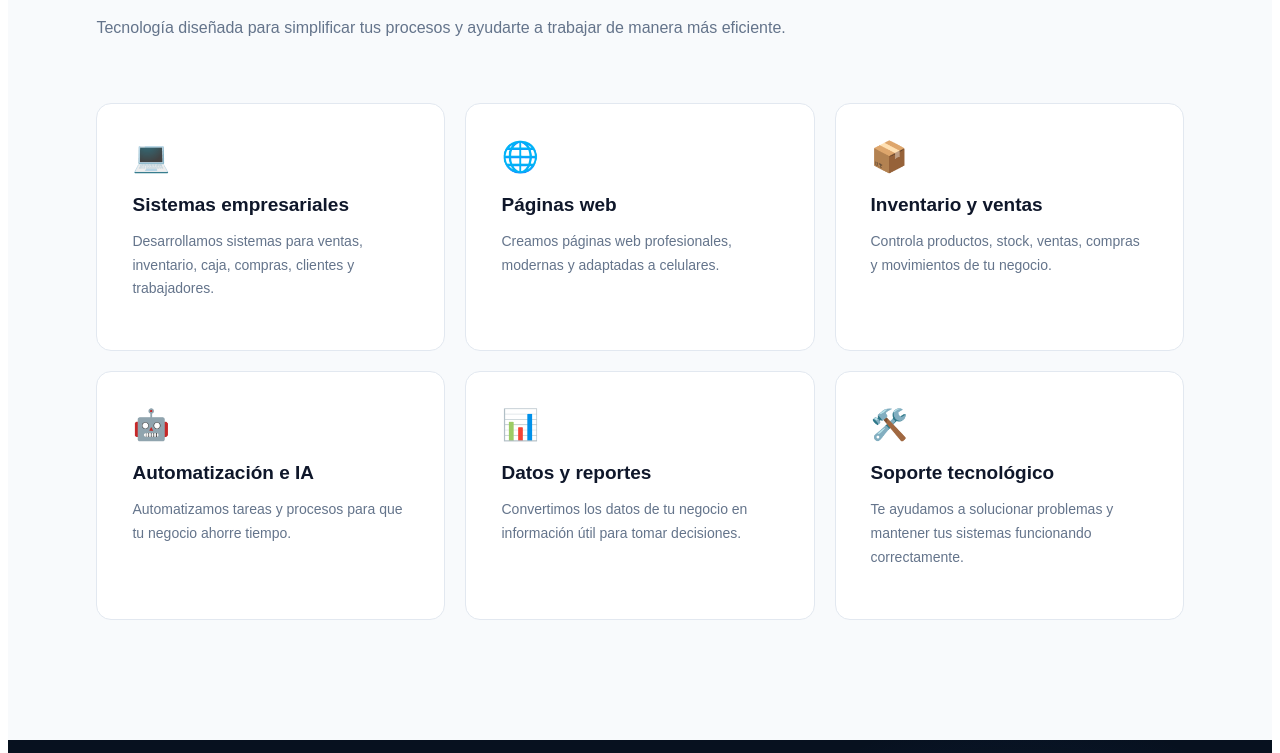
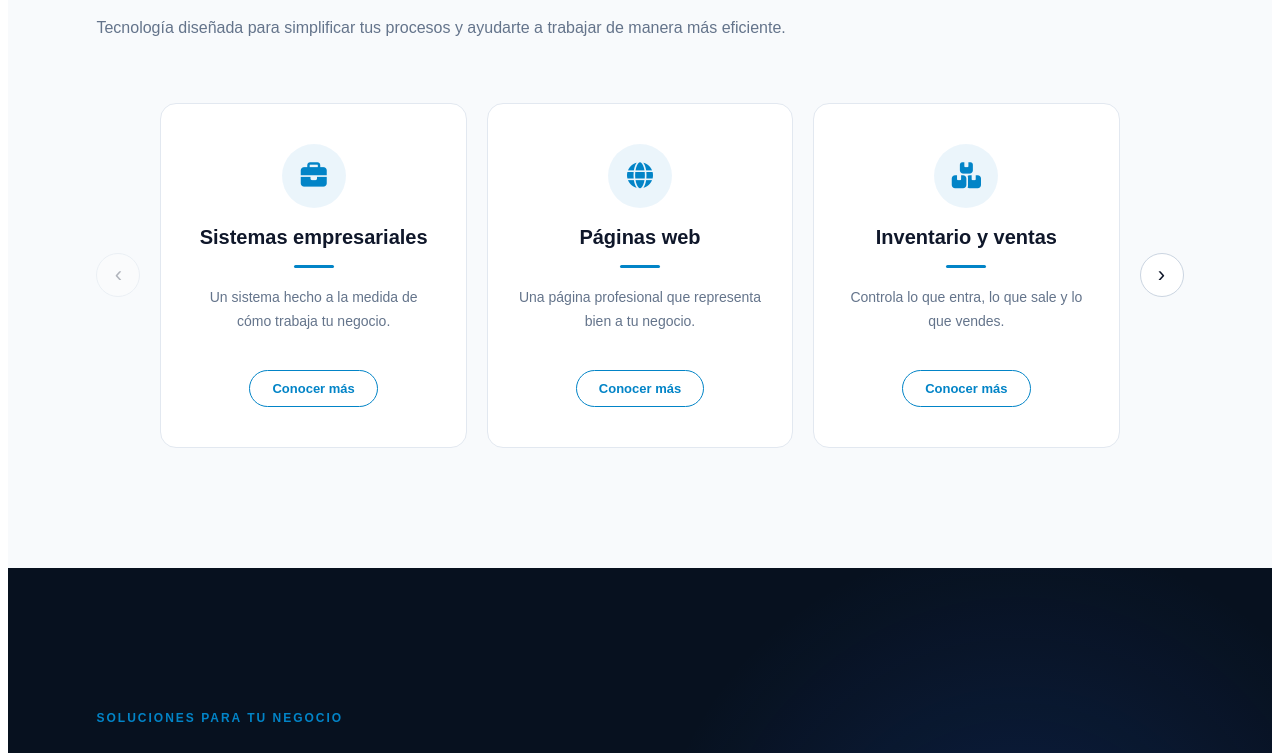
Before and after one commit to acubillascontreras05-coder/nexora, an Angular app: page / in a window 1280 px wide. Shown: the part 2100-2853 px from the top of the page. Built offline with nearby package versions, Linux system fonts and the light colour scheme.

Commit message:
Menu movil con hamburguesa y fondo animado

```diff
--- a/angular.json
+++ b/angular.json
@@ -39,7 +39,7 @@
                 {
                   "type": "anyComponentStyle",
                   "maximumWarning": "15kB",
-                  "maximumError": "25kB"
+                  "maximumError": "25git add .kB"
                 }
               ],
               "outputHashing": "all"
--- a/src/app/app.css
+++ b/src/app/app.css
@@ -1128,3 +1128,126 @@ a.secondary-btn {
   }
 
 }
+.carousel-wrapper {
+  display: flex;
+  align-items: center;
+  gap: 20px;
+  max-width: 1200px;
+  margin: 0 auto;
+}
+
+.carousel-track {
+  flex: 1;
+  display: grid;
+  grid-template-columns: repeat(3, 1fr);
+  gap: 20px;
+}
+
+.carousel-card {
+  padding: 40px 30px;
+  background: #ffffff;
+  border: 1px solid #e2e8f0;
+  border-radius: 16px;
+  text-align: center;
+  cursor: pointer;
+  transition: 0.3s;
+}
+
+.carousel-card:hover {
+  transform: translateY(-8px);
+  box-shadow: 0 20px 50px rgba(15,23,42,0.08);
+  border-color: #bae6fd;
+}
+
+.carousel-icon {
+  font-size: 40px;
+  margin-bottom: 18px;
+}
+
+.carousel-card h3 {
+  font-size: 20px;
+  margin: 0 0 16px;
+  color: #0f172a;
+}
+
+.carousel-divider {
+  width: 40px;
+  height: 3px;
+  background: #0284c7;
+  margin: 0 auto 18px;
+  border-radius: 2px;
+}
+
+.carousel-card p {
+  color: #64748b;
+  font-size: 14px;
+  line-height: 1.7;
+  margin-bottom: 24px;
+  min-height: 60px;
+}
+
+.carousel-btn {
+  display: inline-block;
+  padding: 10px 22px;
+  border: 1px solid #0284c7;
+  border-radius: 50px;
+  color: #0284c7;
+  font-size: 13px;
+  font-weight: 600;
+  transition: 0.3s;
+}
+
+.carousel-card:hover .carousel-btn {
+  background: #0284c7;
+  color: #ffffff;
+}
+
+.carousel-arrow {
+  width: 44px;
+  height: 44px;
+  border-radius: 50%;
+  border: 1px solid #cbd5e1;
+  background: #ffffff;
+  color: #0f172a;
+  font-size: 22px;
+  cursor: pointer;
+  transition: 0.3s;
+  flex-shrink: 0;
+}
+
+.carousel-arrow:hover:not(:disabled) {
+  background: #0284c7;
+  color: #ffffff;
+  border-color: #0284c7;
+}
+
+.carousel-arrow:disabled {
+  opacity: 0.3;
+  cursor: not-allowed;
+}
+
+@media (max-width: 900px) {
+  .carousel-track {
+    grid-template-columns: 1fr;
+  }
+}
+.carousel-icon {
+  width: 64px;
+  height: 64px;
+  margin: 0 auto 18px;
+
+  display: flex;
+  align-items: center;
+  justify-content: center;
+
+  border-radius: 50%;
+  background: rgba(2, 132, 199, 0.08);
+  color: #0284c7;
+}
+
+.carousel-icon i {
+  font-size: 26px;
+}
+.problem-card {
+  cursor: pointer;
+}
--- a/src/app/home/home.component.html
+++ b/src/app/home/home.component.html
@@ -24,12 +24,12 @@
     <div class="hero-buttons">
 
       <a href="https://wa.me/51907520777?text=Hola%2C%20quiero%20solicitar%20una%20asesor%C3%ADa%20para%20mi%20negocio." target="_blank" rel="noopener" class="primary-btn">
-  Solicitar asesoría
-</a>
+        Solicitar asesoría
+      </a>
 
       <a href="#soluciones" class="secondary-btn">
-  Conocer más
-</a>
+        Conocer más
+      </a>
 
     </div>
 
@@ -110,6 +110,8 @@
   </div>
 
 </section>
+
+
 <!-- ================================
      PROBLEMAS QUE RESOLVEMOS
 ================================ -->
@@ -138,7 +140,7 @@
 
   <div class="problems-grid">
 
-    <article class="problem-card">
+    <article class="problem-card" routerLink="/soluciones/inventario">
 
       <div class="problem-number">
         01
@@ -161,7 +163,7 @@
     </article>
 
 
-    <article class="problem-card">
+    <article class="problem-card" routerLink="/soluciones/ventas">
 
       <div class="problem-number">
         02
@@ -184,7 +186,7 @@
     </article>
 
 
-    <article class="problem-card">
+    <article class="problem-card" routerLink="/soluciones/presencia-digital">
 
       <div class="problem-number">
         03
@@ -207,7 +209,7 @@
     </article>
 
 
-    <article class="problem-card">
+    <article class="problem-card" routerLink="/soluciones/automatizacion">
 
       <div class="problem-number">
         04
@@ -233,6 +235,7 @@
 
 </section>
 
+
 <!-- ================================
      SERVICIOS
 ================================ -->
@@ -256,114 +259,54 @@
   </div>
 
 
-  <div class="services-grid">
+  <div class="carousel-wrapper">
 
-    <article class="service-card">
+    <button
+      class="carousel-arrow carousel-arrow-left"
+      (click)="anterior()"
+      [disabled]="!puedeRetroceder"
+      aria-label="Servicio anterior"
+    >
+      ‹
+    </button>
 
-      <div class="service-icon">
-        💻
-      </div>
+    <div class="carousel-track">
 
-      <h3>
-        Sistemas empresariales
-      </h3>
+      <article
+        class="carousel-card"
+        *ngFor="let servicio of serviciosVisibles"
+        [routerLink]="'/servicios/' + servicio.slug"
+      >
 
-      <p>
-        Desarrollamos sistemas para ventas, inventario,
-        caja, compras, clientes y trabajadores.
-      </p>
+        <div class="carousel-icon" [ngSwitch]="servicio.slug">
+          <i *ngSwitchCase="'sistemas-empresariales'" class="fa-solid fa-briefcase"></i>
+          <i *ngSwitchCase="'paginas-web'" class="fa-solid fa-globe"></i>
+          <i *ngSwitchCase="'inventario-y-ventas'" class="fa-solid fa-boxes-stacked"></i>
+          <i *ngSwitchCase="'automatizacion-e-ia'" class="fa-solid fa-robot"></i>
+          <i *ngSwitchCase="'datos-y-reportes'" class="fa-solid fa-chart-column"></i>
+          <i *ngSwitchCase="'soporte-tecnologico'" class="fa-solid fa-headset"></i>
+        </div>
 
-    </article>
+        <h3>{{ servicio.titulo }}</h3>
 
+        <div class="carousel-divider"></div>
 
-    <article class="service-card">
+        <p>{{ servicio.subtitulo }}</p>
 
-      <div class="service-icon">
-        🌐
-      </div>
+        <span class="carousel-btn">Conocer más</span>
 
-      <h3>
-        Páginas web
-      </h3>
+      </article>
 
-      <p>
-        Creamos páginas web profesionales, modernas
-        y adaptadas a celulares.
-      </p>
+    </div>
 
-    </article>
-
-
-    <article class="service-card">
-
-      <div class="service-icon">
-        📦
-      </div>
-
-      <h3>
-        Inventario y ventas
-      </h3>
-
-      <p>
-        Controla productos, stock, ventas, compras
-        y movimientos de tu negocio.
-      </p>
-
-    </article>
-
-
-    <article class="service-card">
-
-      <div class="service-icon">
-        🤖
-      </div>
-
-      <h3>
-        Automatización e IA
-      </h3>
-
-      <p>
-        Automatizamos tareas y procesos para que
-        tu negocio ahorre tiempo.
-      </p>
-
-    </article>
-
-
-    <article class="service-card">
-
-      <div class="service-icon">
-        📊
-      </div>
-
-      <h3>
-        Datos y reportes
-      </h3>
-
-      <p>
-        Convertimos los datos de tu negocio en
-        información útil para tomar decisiones.
-      </p>
-
-    </article>
-
-
-    <article class="service-card">
-
-      <div class="service-icon">
-        🛠️
-      </div>
-
-      <h3>
-        Soporte tecnológico
-      </h3>
-
-      <p>
-        Te ayudamos a solucionar problemas y mantener
-        tus sistemas funcionando correctamente.
-      </p>
-
-    </article>
+    <button
+      class="carousel-arrow carousel-arrow-right"
+      (click)="siguiente()"
+      [disabled]="!puedeAvanzar"
+      aria-label="Siguiente servicio"
+    >
+      ›
+    </button>
 
   </div>
 
@@ -394,8 +337,8 @@
     </p>
 
     <a href="#servicios" class="primary-btn">
-  Conocer nuestras soluciones
-</a>
+      Conocer nuestras soluciones
+    </a>
 
   </div>
 
@@ -457,9 +400,9 @@
       encontraremos una solución.
     </p>
 
-    <button class="primary-btn">
+    <a href="https://wa.me/51907520777?text=Hola%2C%20quiero%20solicitar%20una%20asesor%C3%ADa%20para%20mi%20negocio." target="_blank" rel="noopener" class="primary-btn">
       Solicitar asesoría
-    </button>
+    </a>
 
   </div>
 
--- a/src/app/home/home.component.ts
+++ b/src/app/home/home.component.ts
@@ -1,10 +1,41 @@
 import { Component } from '@angular/core';
+import { CommonModule } from '@angular/common';
+import { RouterLink } from '@angular/router';
+import { SERVICIOS, Servicio } from '../data/services.data';
 
 @Component({
   selector: 'app-home',
   standalone: true,
-  imports: [],
+  imports: [CommonModule, RouterLink],
   templateUrl: './home.component.html',
   styleUrl: '../app.css'
 })
-export class HomeComponent {}
+export class HomeComponent {
+  servicios: Servicio[] = SERVICIOS;
+  indiceCarrusel = 0;
+  porPagina = 3;
+
+  get serviciosVisibles(): Servicio[] {
+    return this.servicios.slice(this.indiceCarrusel, this.indiceCarrusel + this.porPagina);
+  }
+
+  get puedeRetroceder(): boolean {
+    return this.indiceCarrusel > 0;
+  }
+
+  get puedeAvanzar(): boolean {
+    return this.indiceCarrusel + this.porPagina < this.servicios.length;
+  }
+
+  anterior(): void {
+    if (this.puedeRetroceder) {
+      this.indiceCarrusel--;
+    }
+  }
+
+  siguiente(): void {
+    if (this.puedeAvanzar) {
+      this.indiceCarrusel++;
+    }
+  }
+}
--- a/src/app/service-detail/service-detail.component.css
+++ b/src/app/service-detail/service-detail.component.css
@@ -20,11 +20,22 @@
 }
 
 .service-icon-big {
-  font-size: 40px;
-  display: block;
-  margin-bottom: 16px;
+  width: 70px;
+  height: 70px;
+  margin-bottom: 24px;
+
+  display: flex;
+  align-items: center;
+  justify-content: center;
+
+  border-radius: 50%;
+  background: rgba(56, 189, 248, 0.12);
+  color: #38bdf8;
 }
 
+.service-icon-big i {
+  font-size: 30px;
+}
 .solution-header h1 {
   font-size: clamp(32px, 5vw, 50px);
   margin: 0 0 12px;
--- a/src/app/service-detail/service-detail.component.html
+++ b/src/app/service-detail/service-detail.component.html
@@ -3,7 +3,14 @@
   <a routerLink="/" class="back-link">← Volver al inicio</a>
 
   <div class="solution-header">
-    <span class="service-icon-big">{{ servicio.icono }}</span>
+    <div class="service-icon-big" [ngSwitch]="servicio.slug">
+      <i *ngSwitchCase="'sistemas-empresariales'" class="fa-solid fa-briefcase"></i>
+      <i *ngSwitchCase="'paginas-web'" class="fa-solid fa-globe"></i>
+      <i *ngSwitchCase="'inventario-y-ventas'" class="fa-solid fa-boxes-stacked"></i>
+      <i *ngSwitchCase="'automatizacion-e-ia'" class="fa-solid fa-robot"></i>
+      <i *ngSwitchCase="'datos-y-reportes'" class="fa-solid fa-chart-column"></i>
+      <i *ngSwitchCase="'soporte-tecnologico'" class="fa-solid fa-headset"></i>
+    </div>
     <h1>{{ servicio.titulo }}</h1>
     <p class="subtitulo">{{ servicio.subtitulo }}</p>
   </div>
@@ -28,9 +35,9 @@
 
   </div>
 
-  <div class="solution-cta">git add .
+  <div class="solution-cta">
 
-       <a href="https://wa.me/51907520777?text=Hola%2C%20quiero%20m%C3%A1s%20informaci%C3%B3n%20sobre%20el%20servicio%20de%20{{ servicio.titulo }}"
+      href="https://wa.me/51907520777?text=Hola%2C%20quiero%20m%C3%A1s%20informaci%C3%B3n%20sobre%20el%20servicio%20de%20{{ servicio.titulo }}"
       target="_blank"
       rel="noopener"
       class="primary-btn"
--- a/src/index.html
+++ b/src/index.html
@@ -1,5 +1,6 @@
 <!doctype html>
 <html lang="en">
+  <link rel="stylesheet" href="https://cdnjs.cloudflare.com/ajax/libs/font-awesome/6.5.1/css/all.min.css">
 <head>
   <meta charset="utf-8">
   <title>Nexora</title>
```
